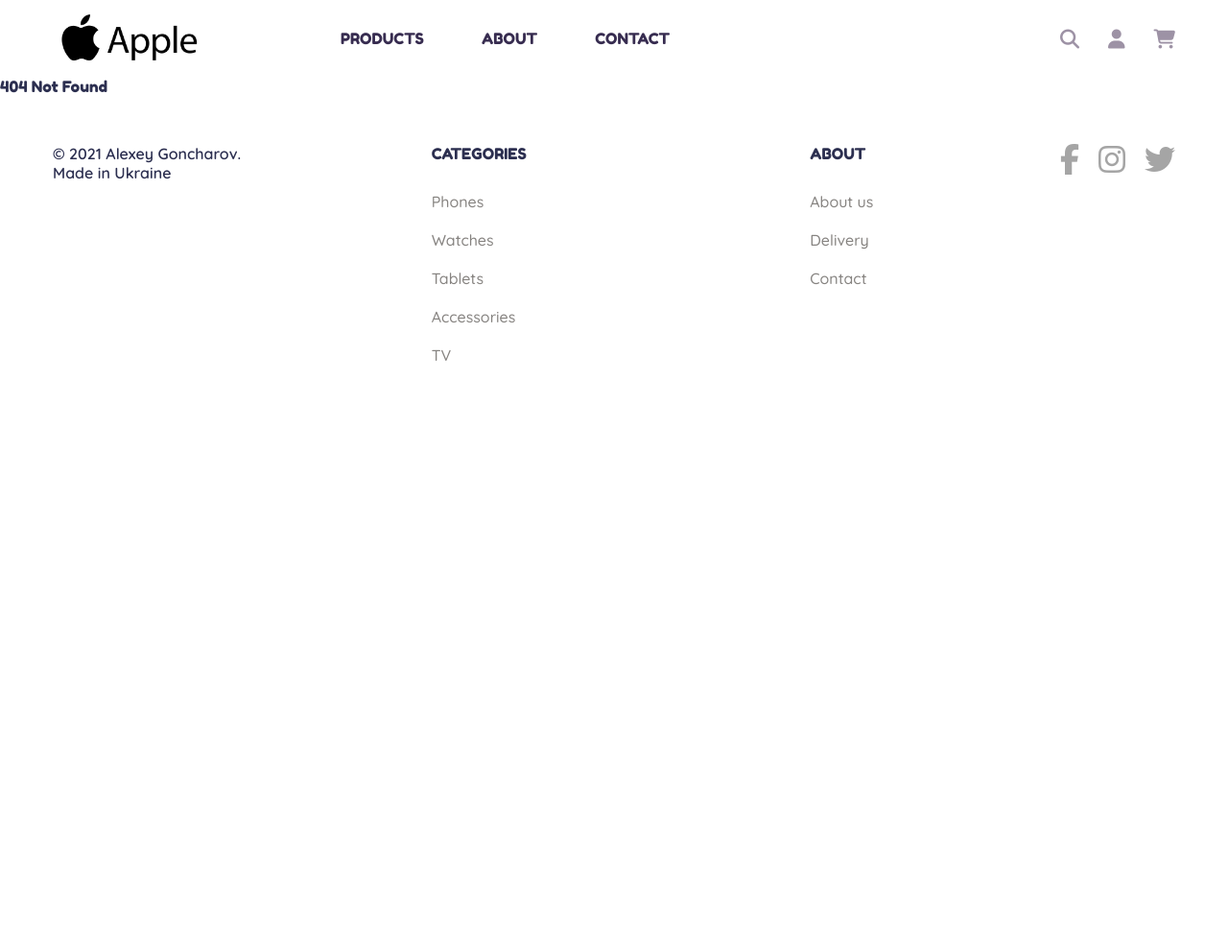
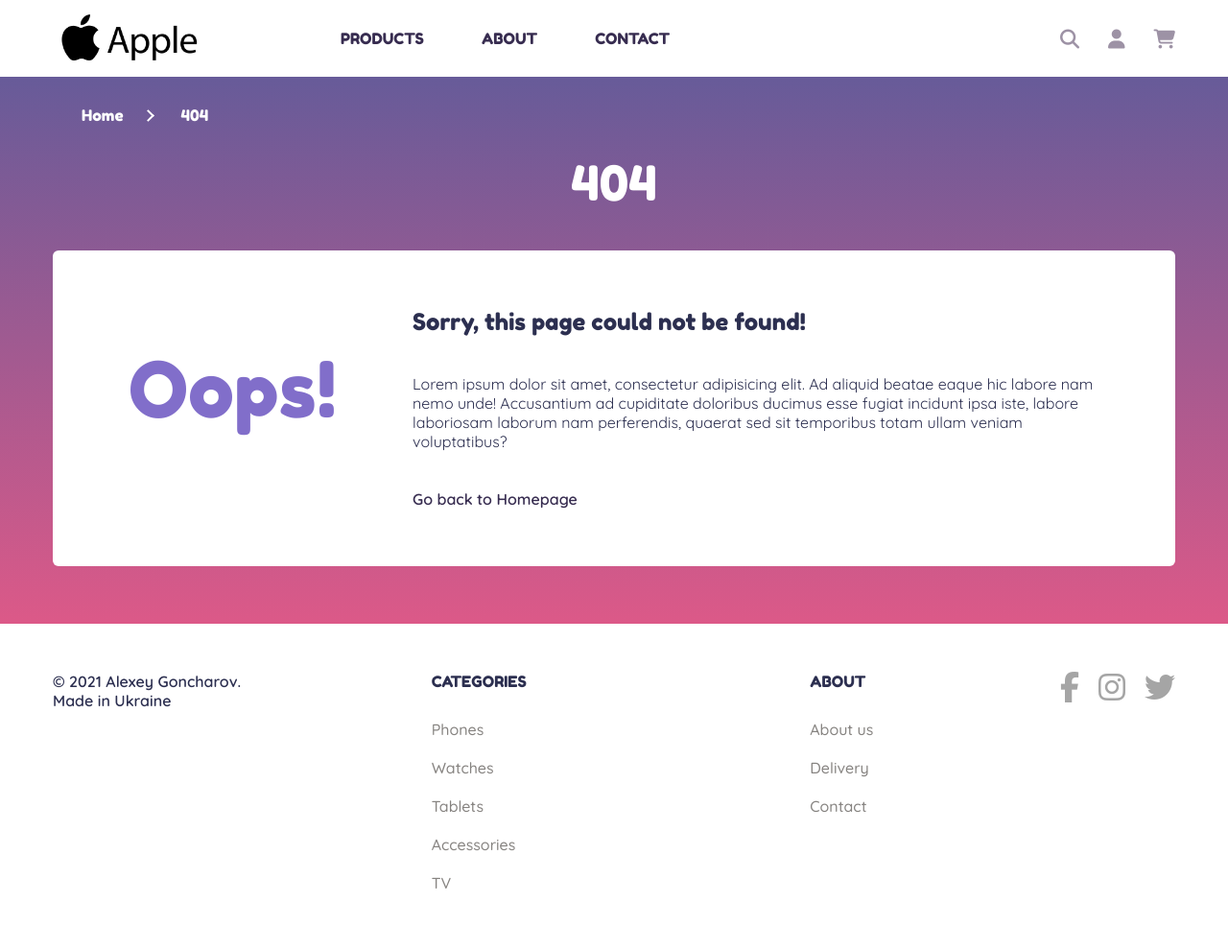
Before and after one commit to g-oncharov/PHP-Fullstack-2021, a PHP site: page /404 in a window 1280 px wide. Shown: the whole page at 96% size. Before the commit the page ends 376 px from the top, so only its background shows below. Run offline with PHP 8.4, Linux system fonts and the light colour scheme; some libraries are stand-ins or nearby versions; some web fonts are replaced.

Commit message:
add 404 page with css

```diff
--- a/app/views/404.php
+++ b/app/views/404.php
@@ -1,2 +1,31 @@
-<?php
-echo '404 Not Found';
+<main class="main inner-main main--e404">
+    <div class="container">
+        <nav class="breadcrumb-nav">
+            <ul class="breadcrumb">
+                <li><a href="/">Home</a></li>
+                <li>404</li>
+            </ul>
+        </nav>
+        <section class="e404-section">
+            <h2>404</h2>
+            <div class="e404-section__wrapper">
+                <div class="oops-block">
+                    <h2>Oops!</h2>
+                </div>
+                <div class="text-block">
+                    <h3>Sorry, this page could not be found!</h3>
+                    <p>Lorem ipsum dolor sit amet, consectetur
+                        adipisicing elit. Ad aliquid beatae
+                        eaque hic labore nam nemo unde!
+                        Accusantium ad cupiditate doloribus
+                        ducimus esse fugiat incidunt ipsa iste,
+                        labore laboriosam laborum nam perferendis,
+                        quaerat sed sit temporibus totam ullam
+                        veniam voluptatibus?
+                    </p>
+                    <a href="/">Go back to Homepage</a>
+                </div>
+            </div>
+        </section>
+    </div>
+</main>
--- /dev/null
+++ b/public/css/404.css
@@ -0,0 +1,56 @@
+.e404-section {
+    /*font-family: 'Quicksand', Arial, sans-serif;*/
+    padding-bottom: 60px;
+}
+.e404-section h2 {
+    color: #fff;
+    font-size: 50px;
+    font-family: "Fredoka One", Arial, sans-serif;
+    padding-top: 0;
+    padding-bottom: 40px;
+    text-align: center;
+}
+.e404-section__wrapper {
+    background-color: white;
+    margin: 0 auto;
+    padding: 60px;
+    border-radius: 6px;
+    display: flex;
+    flex-wrap: wrap;
+}
+.e404-section .oops-block {
+    width: 30%;
+    display: flex;
+    justify-content: center;
+    align-items: center;
+    flex-wrap: wrap;
+}
+
+.e404-section .oops-block h2 {
+    font-size: 80px;
+    margin-left: -60px;
+    color: #816eca;
+}
+
+.e404-section .text-block {
+    width: 70%;
+}
+.e404-section .text-block h3 {
+    font-size: 24px;
+    padding-bottom: 40px;
+}
+.e404-section .text-block p {
+    font-family: 'Quicksand', Arial, sans-serif;
+    margin: 0;
+    padding-bottom: 40px;
+}
+.e404-section .text-block a {
+    font-family: 'Quicksand', Arial, sans-serif;
+    font-weight: 600;
+    color: #372C50;
+    transition: color 0.3s;
+}
+
+.e404-section .text-block a:hover {
+    color: #644d8c;
+}
```
